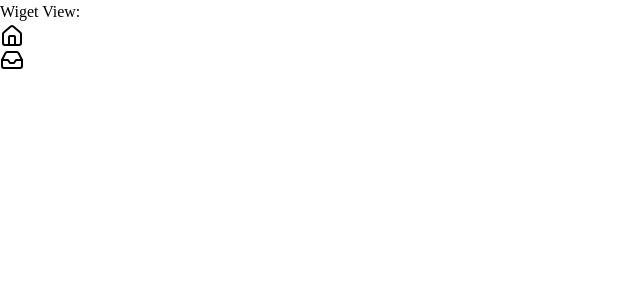
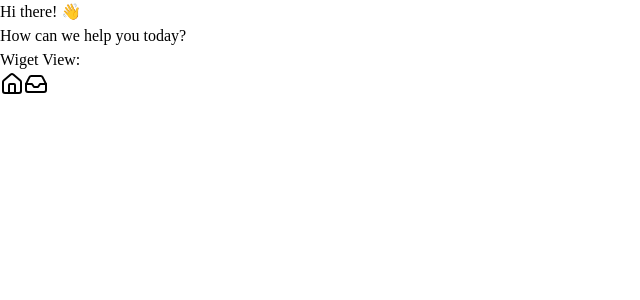
Before and after one commit to fert-feet/eko, a Next.js app in the folder apps/widget/: page / in a window 1280 px wide. Shown: the top 300 px of the page, without its empty margins (0-640 px from the left). Built offline with nearby package versions, Linux system fonts and the light colour scheme.

Commit message:
feat(widget): add widget header and update footer navigation

```diff
--- a/apps/widget/modules/widget/ui/components/widget-footer.tsx
+++ b/apps/widget/modules/widget/ui/components/widget-footer.tsx
@@ -16,8 +16,15 @@ const WigetFooter = () => {
                 <HomeIcon
                     className={cn("size-5", screen === "selection" && "text-primary")}
                 />
+            </Button>
+            <Button
+                className="h-14 flex-1 rounded-none"
+                onClick={() => { }}
+                size={"icon"}
+                variant={"ghost"}
+            >
                 <InboxIcon
-                    className={cn("size-5", screen === "inbox" && "text-primary")}
+                    className={cn("size-5", screen === "selection" && "text-primary")}
                 />
             </Button>
         </footer>
--- a/apps/widget/modules/widget/ui/components/widget-header.tsx
+++ b/apps/widget/modules/widget/ui/components/widget-header.tsx
@@ -1,12 +1,21 @@
 import React from "react";
+import { cn } from "@workspace/ui/lib/utils";
 
-// const WigetHeader = ({
-//     children,
-//     className
-// }: {children: React.ReactNode}) => {
-//     return (
+const WigetHeader = ({
+    children,
+    className
+}: {
+    children: React.ReactNode,
+    className?: string;
+}) => {
+    return (
+        <header className={cn(
+            "bg-gradient-to-b from-primary to-[#0b63f3] p-4 text-primary-foreground",
+            className,
+        )}>
+            {children}
+        </header>
+    );
+};
 
-//      );
-// }
-
-// export default WigetHeader;
+export default WigetHeader;
--- a/apps/widget/modules/widget/ui/views/widget-view.tsx
+++ b/apps/widget/modules/widget/ui/views/widget-view.tsx
@@ -1,6 +1,7 @@
 "use client";
 
 import WigetFooter from "../components/widget-footer";
+import WigetHeader from "../components/widget-header";
 
 interface Props {
     organizationId: string;
@@ -9,10 +10,23 @@ interface Props {
 const WidgetView = ({ organizationId }: Props) => {
     return (
         <>
-            <main className="flex h-full w-full flex-col overflow-hidden rounded-xl border bg-muted">
-                Wiget View: {organizationId}
+            <main className="min-h-screen min-w-screen flex h-full w-full flex-col overflow-hidden rounded-xl border bg-muted">
+                <WigetHeader>
+
+                    <div className="flex flex-col justify-between gap-y-2 px-2 py-6 font-semibold">
+                        <p className="text-3xl">
+                            Hi there! 👋
+                        </p>
+                        <p className="text-lg">
+                            How can we help you today?
+                        </p>
+                    </div>
+                </WigetHeader>
+                <div className="flex flex-1">
+                    Wiget View: {organizationId}
+                </div>
+                <WigetFooter />
             </main>
-            <WigetFooter />
         </>
     );
 };
```
